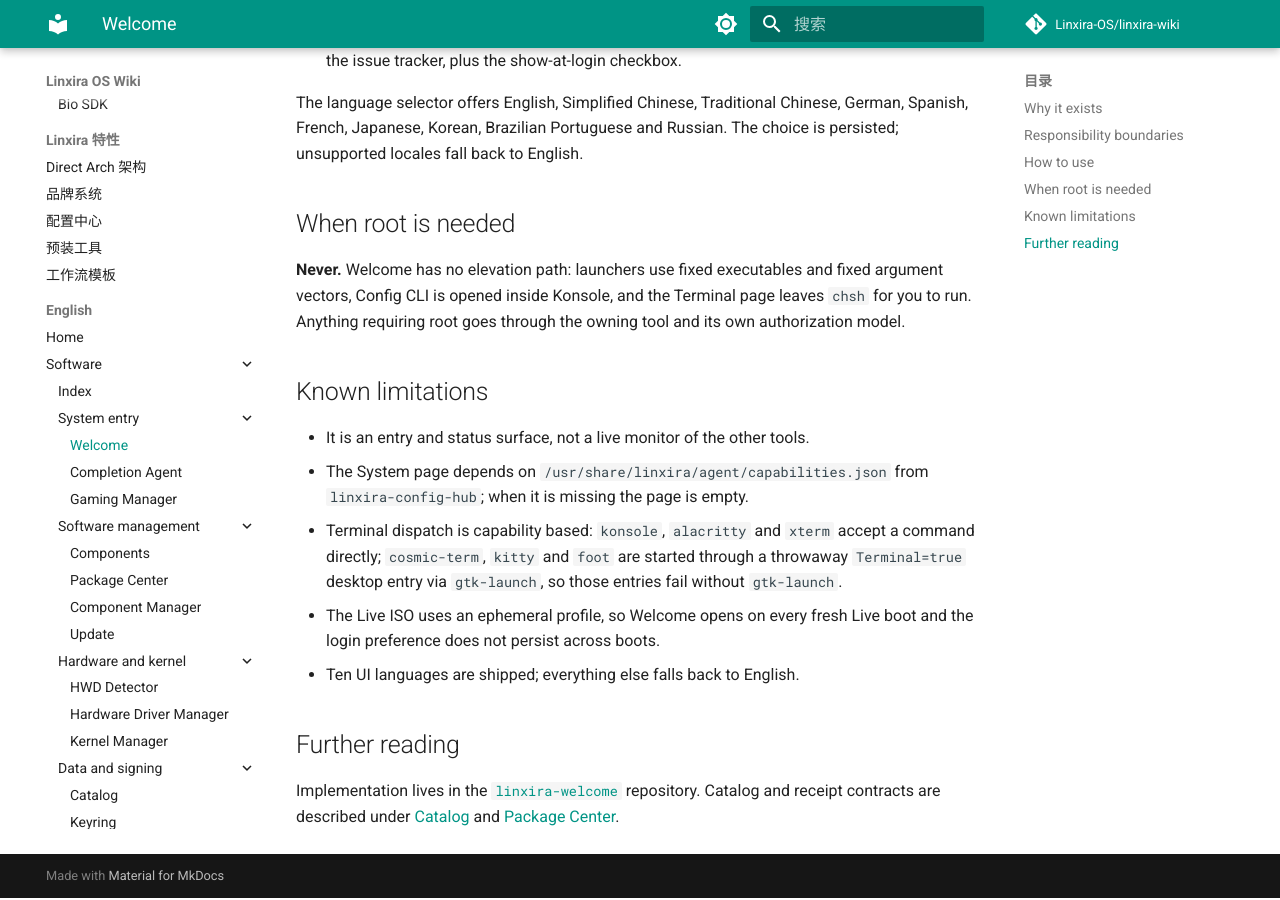
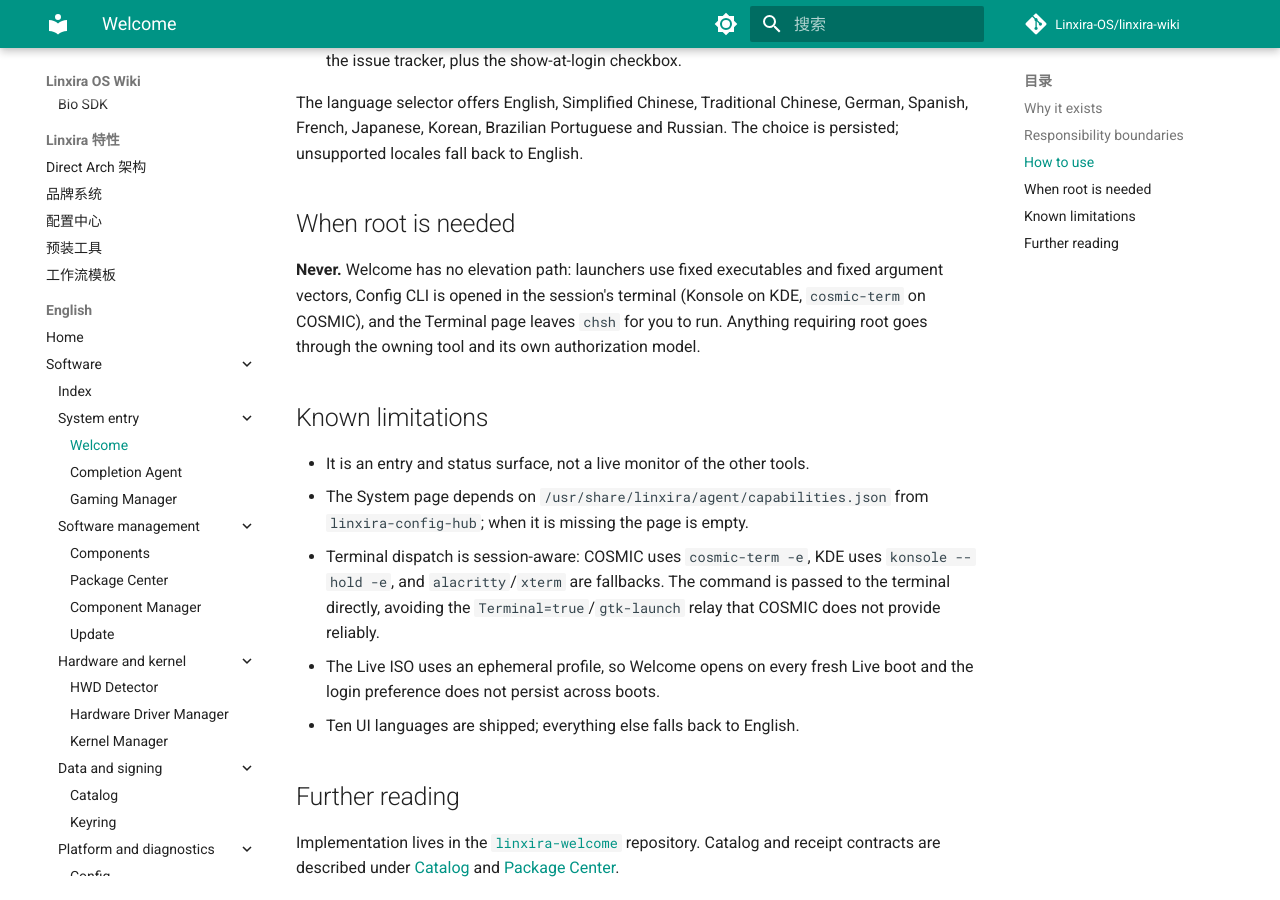
Before and after one commit to Linxira-OS/linxira-wiki, an MkDocs documentation site: the page built from docs/en/software/welcome.md, in a window 1280 px wide and 900 px high, scrolled down 1697 px. Built offline with MkDocs 1.6.1 and Material for MkDocs 9.7.7, drawn with Linux system fonts in a browser that asks for light colours; comment, search, counter and statistics services are not loaded.

Commit message:
docs: describe session-aware terminal dispatch in Welcome

```diff
--- a/docs/en/software/welcome.md
+++ b/docs/en/software/welcome.md
@@ -74,19 +74,19 @@
 ## When root is needed
 
 **Never.** Welcome has no elevation path: launchers use fixed executables and fixed
-argument vectors, Config CLI is opened inside Konsole, and the Terminal page leaves
-`chsh` for you to run. Anything requiring root goes through the owning tool and its
-own authorization model.
+argument vectors, Config CLI is opened in the session's terminal (Konsole on KDE,
+`cosmic-term` on COSMIC), and the Terminal page leaves `chsh` for you to run.
+Anything requiring root goes through the owning tool and its own authorization model.
 
 ## Known limitations
 
 - It is an entry and status surface, not a live monitor of the other tools.
 - The System page depends on `/usr/share/linxira/agent/capabilities.json` from
   `linxira-config-hub`; when it is missing the page is empty.
-- Terminal dispatch is capability based: `konsole`, `alacritty` and `xterm` accept a
-  command directly; `cosmic-term`, `kitty` and `foot` are started through a throwaway
-  `Terminal=true` desktop entry via `gtk-launch`, so those entries fail without
-  `gtk-launch`.
+- Terminal dispatch is session-aware: COSMIC uses `cosmic-term -e`, KDE uses
+  `konsole --hold -e`, and `alacritty`/`xterm` are fallbacks. The command is passed
+  to the terminal directly, avoiding the `Terminal=true`/`gtk-launch` relay that
+  COSMIC does not provide reliably.
 - The Live ISO uses an ephemeral profile, so Welcome opens on every fresh Live boot and
   the login preference does not persist across boots.
 - Ten UI languages are shipped; everything else falls back to English.
```
Also changed, not shown: docs/项目总览/linxira-welcome.md (+5 -4 lines).
